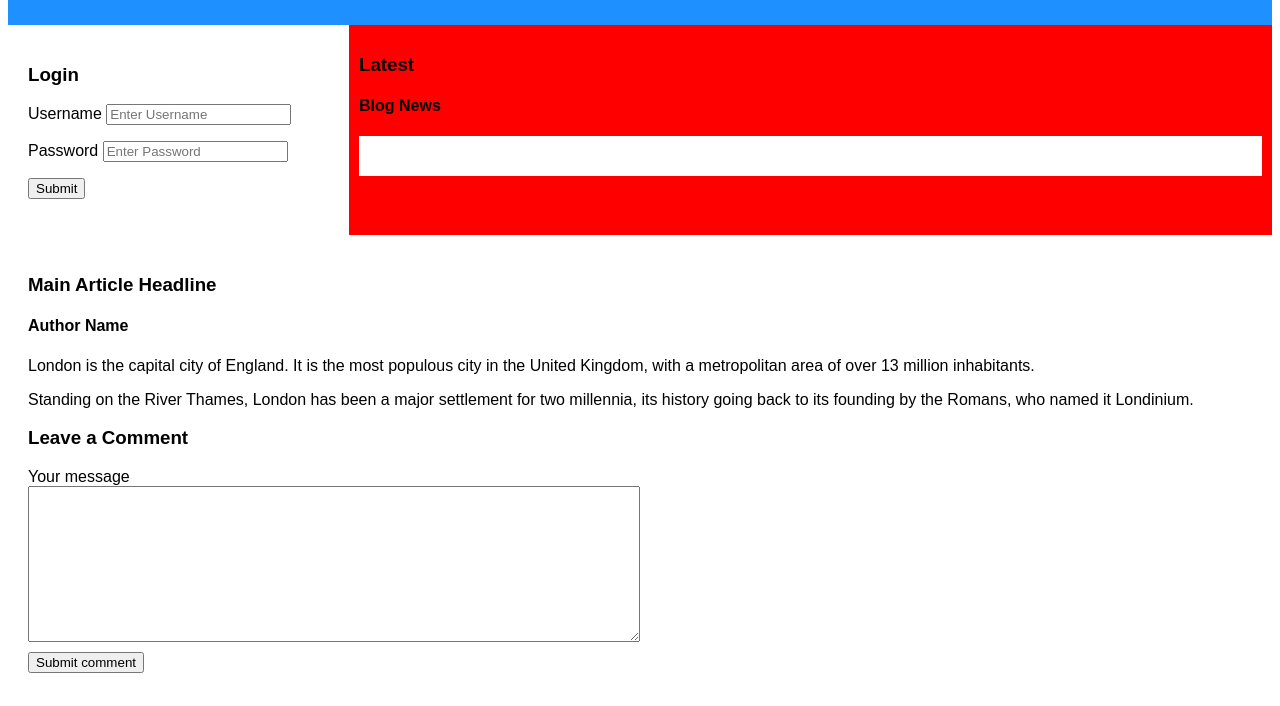
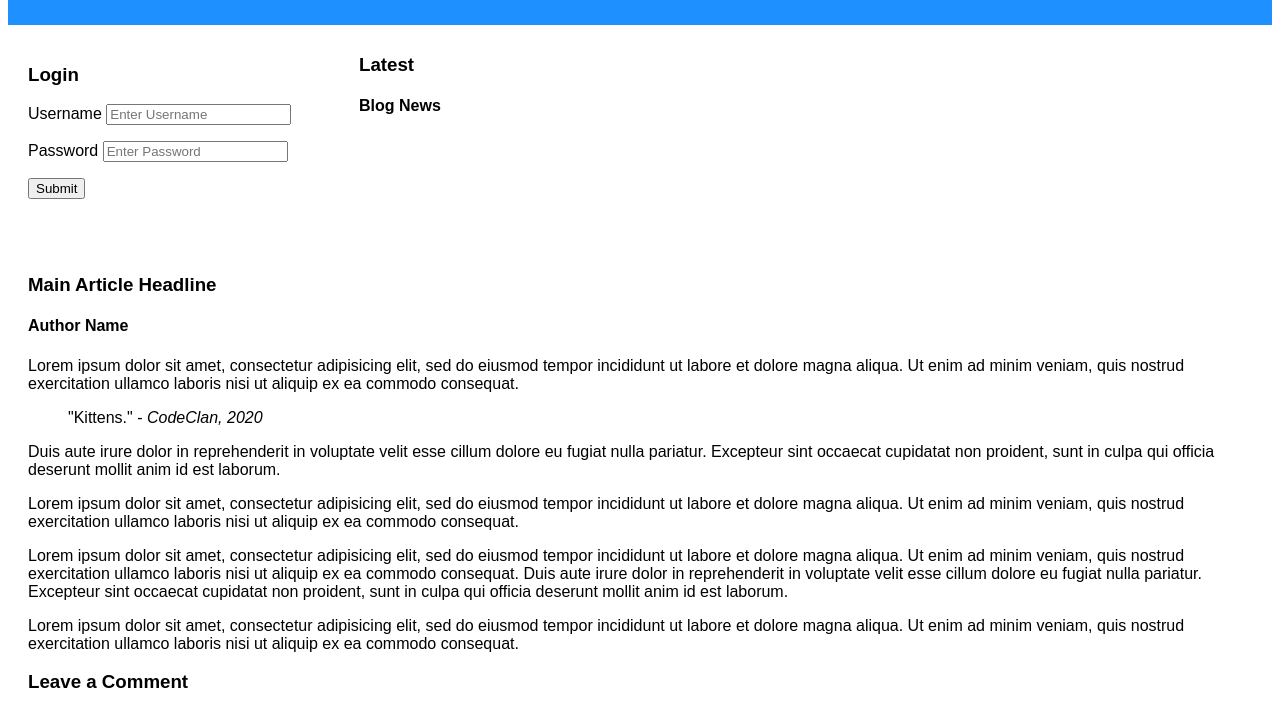
Before and after one commit to CodeEvent/html_css_homework, a plain HTML site: page index.html in a window 1280 px wide. Shown: the part 76-782 px from the top of the page. Drawn offline with Linux system fonts and the light colour scheme.

Commit message:
html_css_homework

```diff
--- a/index.html
+++ b/index.html
@@ -40,7 +40,7 @@ article {
   -webkit-flex: 3;
   -ms-flex: 3;
   flex: 3;
-  background-color: red;
+  background-color: white;
   padding: 10px;
 }
 
@@ -142,12 +142,47 @@ body > footer > p {
           <h1>Main Article Headline</h1>
           <h4>Author Name</h4>
 
-          <p>London is the capital city of England. It is the most populous city
-            in the United Kingdom, with a metropolitan area of over 13 million
-            inhabitants.</p>
-          <p>Standing on the River Thames, London has been a major settlement
-            for two millennia, its history going back to its founding by the
-            Romans, who named it Londinium.</p>
+          <p>
+            Lorem ipsum dolor sit amet, consectetur adipisicing elit, sed do
+            eiusmod tempor incididunt ut labore et dolore
+            magna aliqua. Ut enim ad minim veniam, quis nostrud exercitation
+            ullamco laboris nisi ut aliquip ex ea commodo
+            consequat.
+          </p>
+          <blockquote cite="https://codeclan.com/">
+            "Kittens." - <cite>CodeClan, 2020</cite>
+          </blockquote>
+          <p>
+            Duis aute irure dolor in reprehenderit in voluptate velit esse
+            cillum dolore eu fugiat nulla pariatur.
+            Excepteur sint occaecat cupidatat non proident, sunt in culpa qui
+            officia deserunt mollit anim id est laborum.
+          </p>
+          <p>
+            Lorem ipsum dolor sit amet, consectetur adipisicing elit, sed do
+            eiusmod tempor incididunt ut labore et dolore
+            magna aliqua. Ut enim ad minim veniam, quis nostrud exercitation
+            ullamco laboris nisi ut aliquip ex ea commodo
+            consequat.
+          </p>
+          <p>
+            Lorem ipsum dolor sit amet, consectetur adipisicing elit, sed do
+            eiusmod tempor incididunt ut labore et dolore
+            magna aliqua. Ut enim ad minim veniam, quis nostrud exercitation
+            ullamco laboris nisi ut aliquip ex ea commodo
+            consequat.
+            Duis aute irure dolor in reprehenderit in voluptate velit esse
+            cillum dolore eu fugiat nulla pariatur.
+            Excepteur sint occaecat cupidatat non proident, sunt in culpa qui
+            officia deserunt mollit anim id est laborum.
+          </p>
+          <p>
+            Lorem ipsum dolor sit amet, consectetur adipisicing elit, sed do
+            eiusmod tempor incididunt ut labore et dolore
+            magna aliqua. Ut enim ad minim veniam, quis nostrud exercitation
+            ullamco laboris nisi ut aliquip ex ea commodo
+            consequat.
+          </p>
           <div id="respond">
 
             <h3>Leave a Comment</h3>
```
